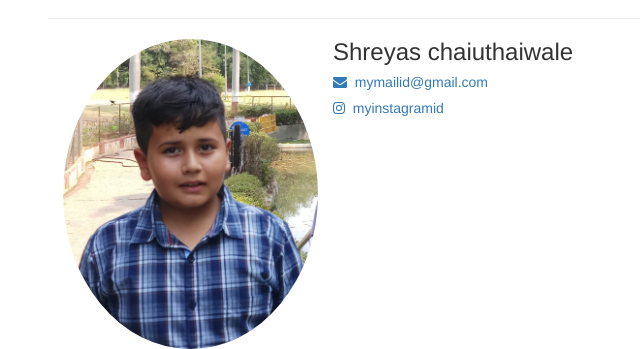
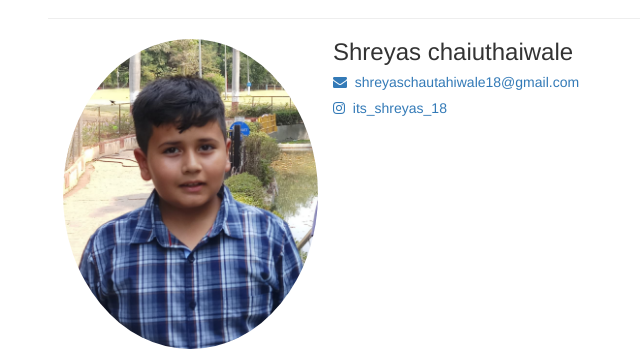
Before and after one commit to shreyas-code18/shreyasblogs.com, a plain HTML site: page index.html in a window 1280 px wide. Shown: the part 5323-5672 px from the top of the page, without its empty margins (22-662 px from the left). Drawn offline with nearby package versions, Linux system fonts and the light colour scheme.

Commit message:
Update index.html
gmail change

```diff
--- a/index.html
+++ b/index.html
@@ -302,7 +302,7 @@ The great circle of life has thrown up a gorgeous, star-studded story, but tradi
             <div class="contact_1" >
                 <a href="mailto:my@gmail.com?Subject=Hi">
                     <h5><i class="fa fa-envelope">
-                        </i>&nbsp;&nbsp;mymailid@gmail.com</h5> </a> <a href="#"> <h5><i class="fa fa-instagram" ></i>&nbsp;&nbsp;myinstagramid</h5> </a> </div>
+                        </i>&nbsp;&nbsp;shreyaschautahiwale18@gmail.com</h5> </a> <a href="#"> <h5><i class="fa fa-instagram" ></i>&nbsp;&nbsp;its_shreyas_18</h5> </a> </div>
 
         </section>
 
```
